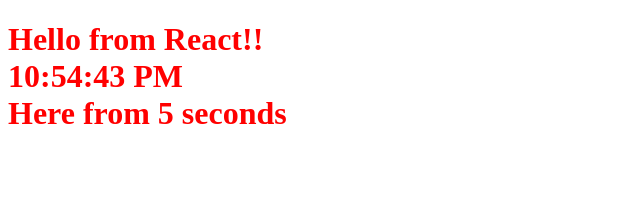
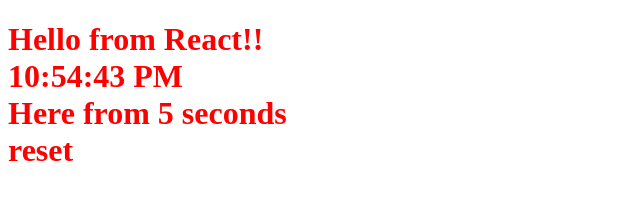
Before and after one commit to matteobarone/githints, a React app: page / in a window 1280 px wide. Shown: the top 219 px of the page, without its empty margins (0-640 px from the left). Built offline with nearby package versions, Linux system fonts and the light colour scheme.

Commit message:
playing with react

```diff
--- a/src/hello/hello.tsx
+++ b/src/hello/hello.tsx
@@ -16,21 +16,27 @@
     this.state = {time: new Date(), passed: 0};
   }
 
-  componentDidMount() {
+  componentDidMount(): void {
     this.timerID = setInterval(
       () => this.tick(this.state.passed),
       1000
     );
   }
 
-  componentWillUnmount() {
+  componentWillUnmount(): void {
     clearInterval(this.timerID);
   }
 
-  tick(t: number) {
+  tick(t: number): void {
     this.setState({
       time: new Date(),
       passed: t + 1
+    });
+  }
+
+  public reset(): void {
+    this.setState({
+      passed: 0
     });
   }
 
@@ -38,7 +44,8 @@
     return <h1>
       Hello from {this.props.title}!<br/>
       {this.state.time.toLocaleTimeString()}<br/>
-      Here from {this.state.passed} seconds
+      Here from {this.state.passed} seconds<br/>
+      <span onClick={this.reset.bind(this)}>reset</span>
     </h1>;
   }
 }
```
